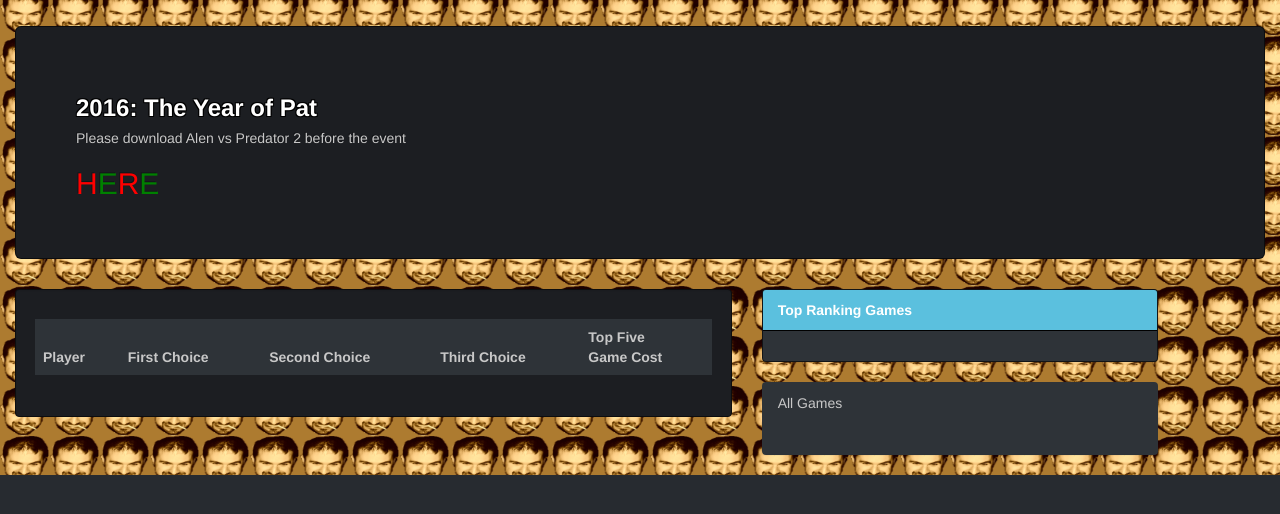
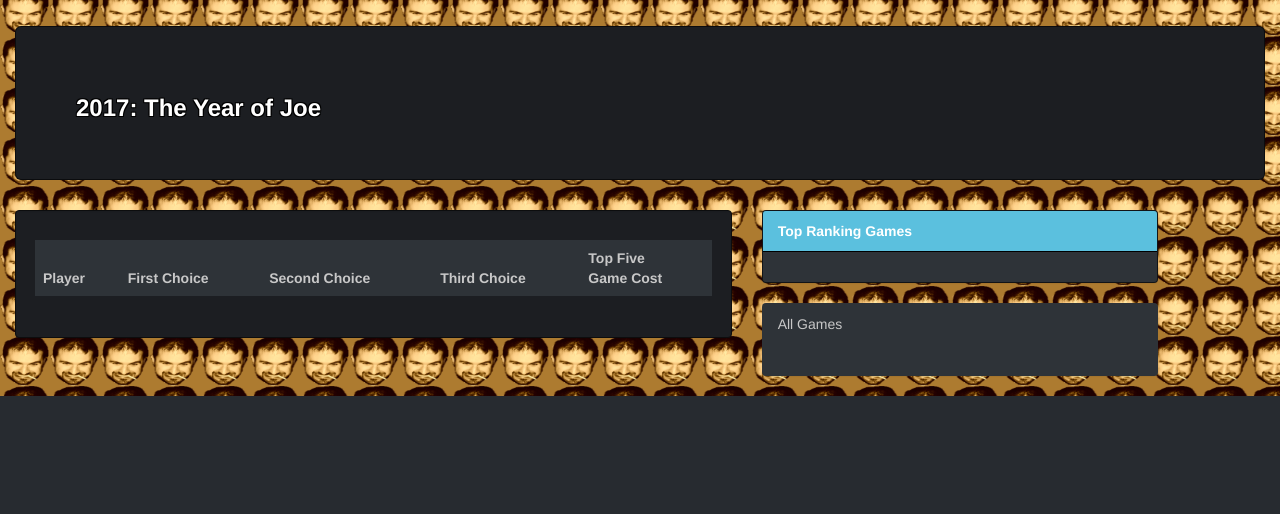
Before and after one commit to somejonkid/lanoelwebsite, a plain HTML site: page index.html in a window 1280 px wide. Shown: the part 54-568 px from the top of the page. Drawn offline with Linux system fonts and the light colour scheme; no server answers.

Commit message:
update announcement, remove shitty avp demo

```diff
--- a/partials/home.html
+++ b/partials/home.html
@@ -6,13 +6,9 @@
 	</div>
 	<div class="jumbotron" >
 		<h3 style="color:white; text-shadow:-1px -1px 0 #000, 1px -1px 0 #000, -1px 1px 0 #000, 1px 1px 0 #000;">
-			<b>2016: The Year of Pat</b>
+			<b>2017: The Year of Joe</b>
 			<br/>
 		</h3>
-			<h5>Please download Alen vs Predator 2 before the event </h5>
-				<a href="https://www.google.com/url?q=https%3A%2F%2F1drv.ms%2Fu%2Fs!AjiG020Q-Kqphjv6I1IyfnkZClwf&sa=D&sntz=1&usg=AFQjCNGM28UD8AuvOLjqv7DkpWEcwh36WA">
-				<h2><span style="color:red">H</span><span style="color:green">E</span><span style="color:red">R</span><span style="color:green">E</span></span>
-				</a>
 	</div>
 	<div class="row">
 	  <div class="col-lg-7">
```
